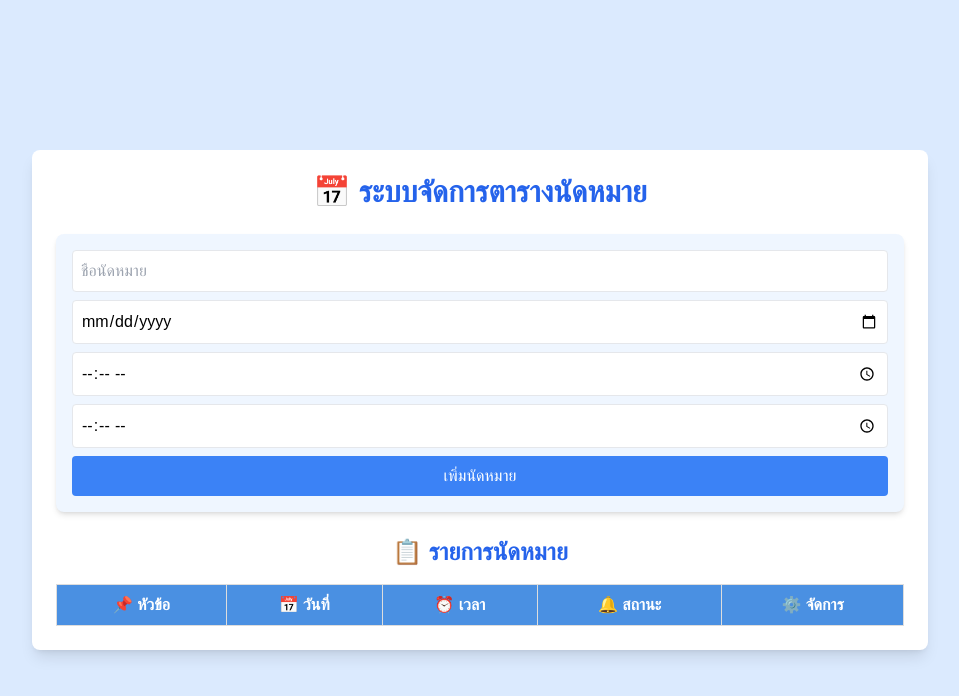
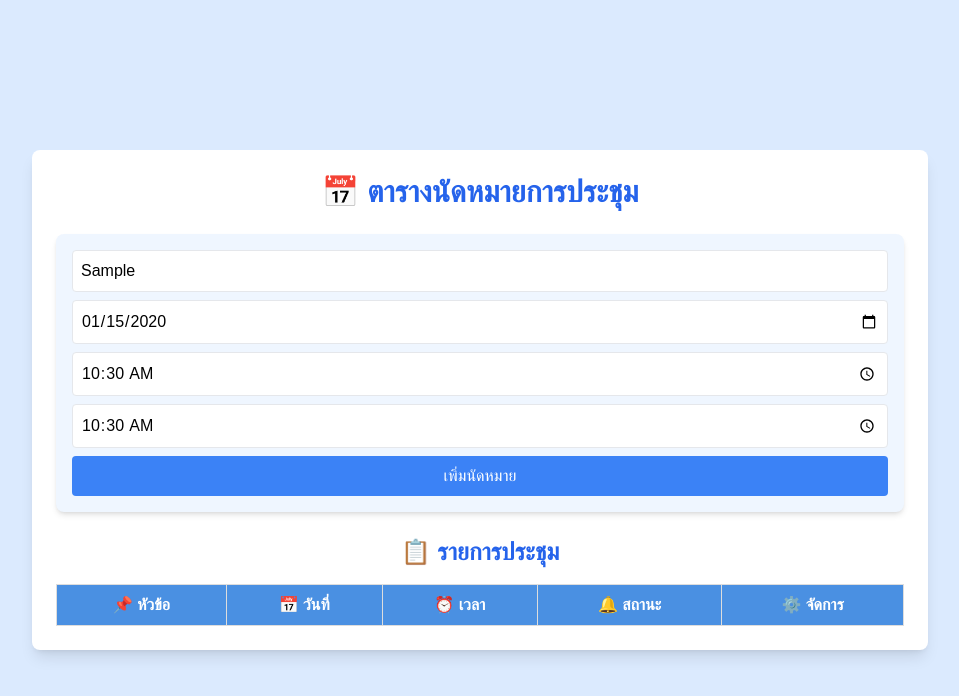
Before and after one commit to 66160142Patsanamontatong/hw4-3, a plain HTML site: page index.html in a window 1280 px wide. Both pictures are taken after typing "Sample", "2020-01-15", "10:30", "10:30" into the empty fields and a click on the button "เพิ่มนัดหมาย". Shown: the whole page, without its empty margins (160-1119 px from the left). Drawn offline with nearby package versions, Linux system fonts and the light colour scheme.

Commit message:
เพิ่มTry-catch และ validate เวลาสิ้นสุด

```diff
--- a/index.html
+++ b/index.html
@@ -3,23 +3,23 @@
 <head>
     <meta charset="UTF-8">
     <meta name="viewport" content="width=device-width, initial-scale=1.0">
-    <title>📅 ระบบจัดการตารางนัดหมาย</title>
+    <title>📅 ตารางนัดหมายการประชุม</title>
     <script src="https://cdn.tailwindcss.com"></script>
     <link rel="stylesheet" href="styles.css">
 </head>
 <body class="bg-blue-100 flex justify-center items-center min-h-screen">
     <div class="max-w-4xl w-full bg-white p-6 rounded-lg shadow-lg">
-        <h2 class="text-3xl font-bold text-blue-600 text-center mb-6">📅 ระบบจัดการตารางนัดหมาย</h2>
+        <h2 class="text-3xl font-bold text-blue-600 text-center mb-6">📅 ตารางนัดหมายการประชุม</h2>
 
         <form id="appointment-form" class="mb-6 bg-blue-50 p-4 rounded-lg shadow-md">
-            <input type="text" id="title" placeholder="ชื่อนัดหมาย" class="w-full p-2 border rounded mb-2" required>
+            <input type="text" id="title" placeholder="ชื่อการประชุม" class="w-full p-2 border rounded mb-2" required>
             <input type="date" id="date" class="w-full p-2 border rounded mb-2" required>
             <input type="time" id="startTime" class="w-full p-2 border rounded mb-2" required>
             <input type="time" id="endTime" class="w-full p-2 border rounded mb-2" required>
             <button type="submit" class="bg-blue-500 text-white p-2 rounded w-full hover:bg-blue-700">เพิ่มนัดหมาย</button>
         </form>
 
-        <h2 class="text-2xl font-bold text-blue-600 mb-4">📋 รายการนัดหมาย</h2>
+        <h2 class="text-2xl font-bold text-blue-600 mb-4">📋 รายการประชุม</h2>
         <table class="w-full border-collapse border border-gray-300">
             <thead>
                 <tr class="bg-blue-300 text-white">
--- a/script.js
+++ b/script.js
@@ -2,10 +2,24 @@ document.addEventListener("DOMContentLoaded", function () {
     const form = document.getElementById("appointment-form");
     const appointmentList = document.getElementById("appointment-list");
 
-    let appointments = JSON.parse(localStorage.getItem("appointments")) || [];
+    let appointments = getFromLocalStorage() || [];
 
     function saveToLocalStorage() {
-        localStorage.setItem("appointments", JSON.stringify(appointments));
+        try {
+            localStorage.setItem("appointments", JSON.stringify(appointments));
+        } catch (error) {
+            console.error("❌ Error saving to localStorage:", error);
+        }
+    }
+
+    function getFromLocalStorage() {
+        try {
+            const data = localStorage.getItem("appointments");
+            return data ? JSON.parse(data) : [];
+        } catch (error) {
+            console.error("❌ Error reading from localStorage:", error);
+            return [];
+        }
     }
 
     function renderAppointments() {
@@ -67,10 +81,20 @@ document.addEventListener("DOMContentLoaded", function () {
     form.addEventListener("submit", function (event) {
         event.preventDefault();
 
-        const title = document.getElementById("title").value;
+        const title = document.getElementById("title").value.trim();
         const date = document.getElementById("date").value;
         const startTime = document.getElementById("startTime").value;
         const endTime = document.getElementById("endTime").value;
+
+        if (!title || !date || !startTime || !endTime) {
+            alert("❌ กรุณากรอกข้อมูลให้ครบทุกช่อง!");
+            return;
+        }
+
+        if (startTime >= endTime) {
+            alert("❌ เวลาสิ้นสุดต้องมากกว่าเวลาเริ่มต้น!");
+            return;
+        }
 
         const newAppointment = {
             id: Date.now().toString(),
```
